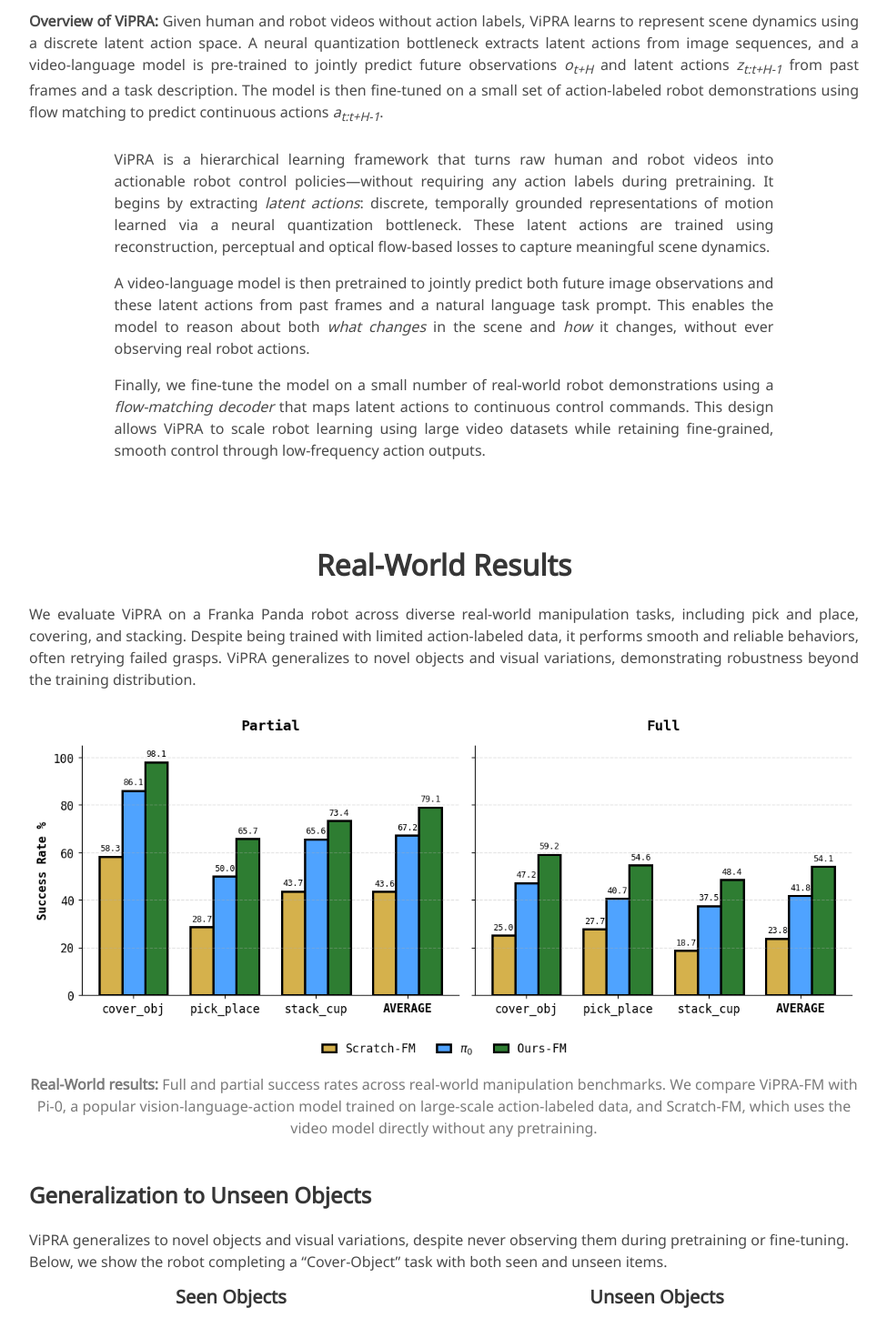
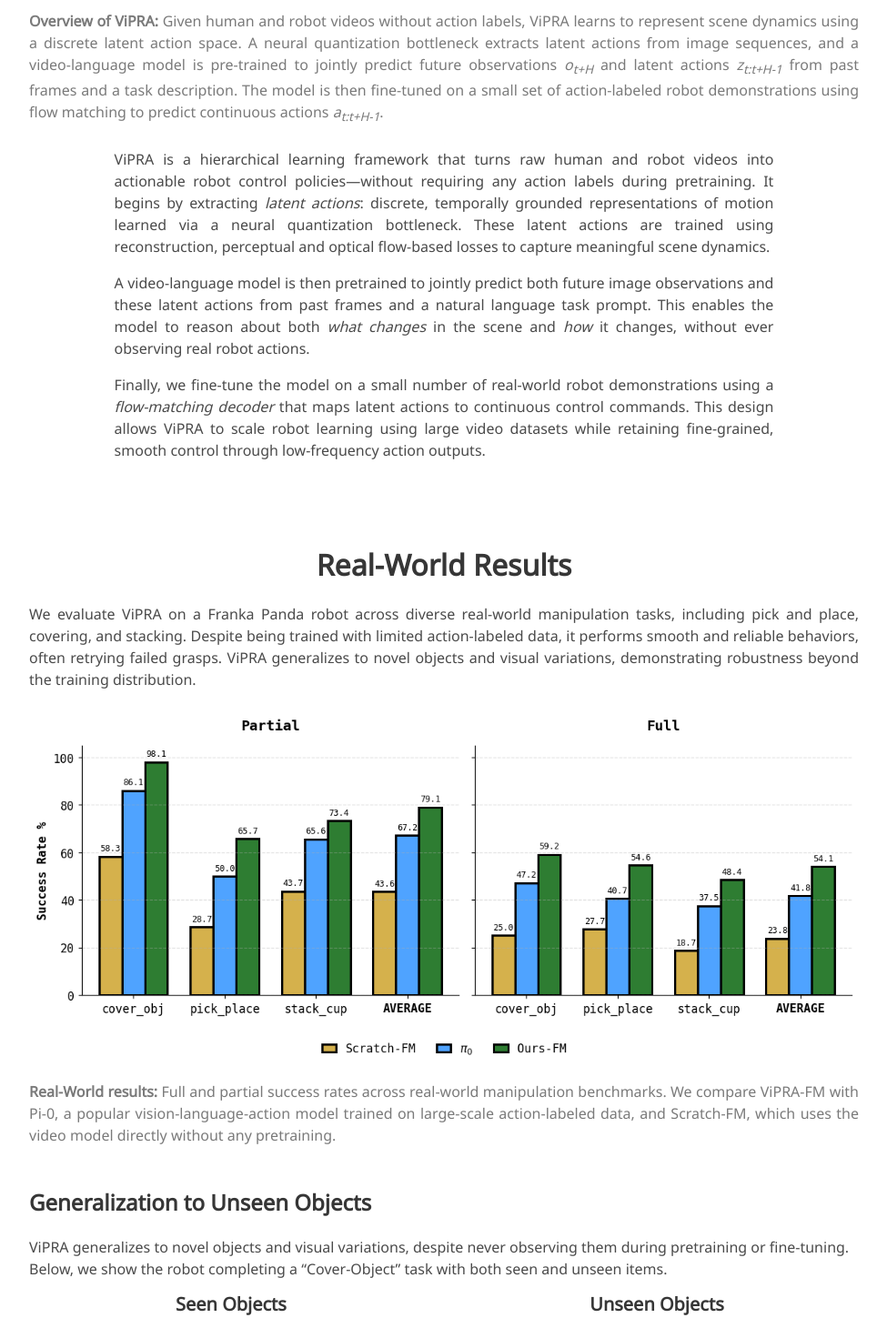
Before and after one commit to vipra-robot/vipra-robot.github.io, a plain HTML site: page index.html in a window 1280 px wide. Shown: the part 1626-3086 px from the top of the page at 91% size, without its empty margins (152-1127 px from the left). Drawn offline with nearby package versions, Linux system fonts and the light colour scheme; grey boxes are pictures that could not be loaded; some icons are missing; a web font is replaced by a local one.

Commit message:
Modify caption style

```diff
--- a/index.html
+++ b/index.html
@@ -148,7 +148,7 @@
             <h2 class="title is-3">Method</h2>
             <figure>
               <img src="./static/images/method_web.png" alt="ViPRA Method Diagram" style="max-width: 100%;">
-              <figcaption class="has-text-justified mt-2">
+              <figcaption class="has-text-justified mt-2 has-text-grey">
                 <b>Overview of ViPRA:</b> Given human and robot videos without action labels, ViPRA learns to represent scene dynamics using a discrete latent action space. A neural quantization bottleneck extracts latent actions from image sequences, and a video-language model is pre-trained to jointly predict future observations <i>o<sub>t+H</sub></i> and latent actions <i>z<sub>t:t+H-1</sub></i> from past frames and a task description. The model is then fine-tuned on a small set of action-labeled robot demonstrations using flow matching to predict continuous actions <i>a<sub>t:t+H-1</sub></i>.
               </figcaption>
             </figure>
@@ -189,9 +189,9 @@
     <!-- Placeholder for Table or Plot -->
     <div class="has-text-centered mb-6">
       <img src="./static/images/real_bar.png" alt="Real-World Results Table" style="max-width: 100%; border-radius: 8px;">
-      <p class="is-size-6 has-text-grey">
+      <figcaption class="has-text-grey has-text-justified mt-2">
         <b>Real-World results:</b> Full and partial success rates across real-world manipulation benchmarks. We compare ViPRA-FM with Pi-0, a popular vision-language-action model trained on large-scale action-labeled data, and Scratch-FM, which uses the video model directly without any pretraining.
-      </p>
+      </figcaption>
     </div>
 
     <!-- Generalization Subsection -->
```
